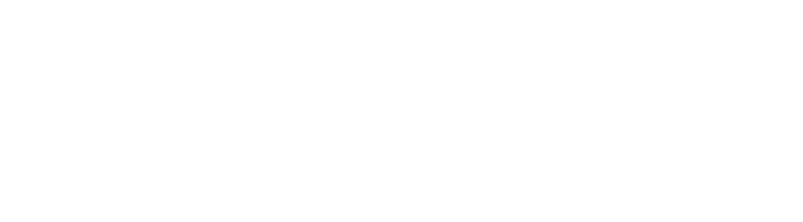
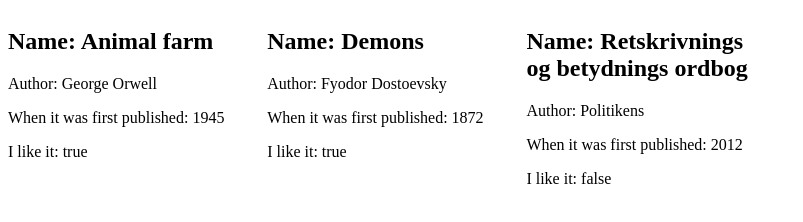
Before and after one commit to lelekaspb/hvsvs, a plain HTML site: page index.html in a window 1280 px wide. Shown: the whole page, without its empty margins (0-803 px from the left). Drawn offline with Linux system fonts and the light colour scheme.

Commit message:
practicing templates and objects

```diff
--- a/index.html
+++ b/index.html
@@ -3,7 +3,19 @@
   <head>
     <meta charset="UTF-8" />
     <meta name="viewport" content="width=device-width, initial-scale=1.0" />
-    <title>jbvksdjvbkst</title>
+    <link rel="stylesheet" href="style.css" />
+    <title>Template and Object</title>
   </head>
-  <body></body>
+  <body>
+    <main></main>
+    <template>
+      <article class="books">
+        <h1>Name: <span>name</span></h1>
+        <p class="author">Author: <span>author</span></p>
+        <p class="year">When it was first published: <span>year</span></p>
+        <p class="like">I like it: <span>true or false</span></p>
+      </article>
+    </template>
+    <script src="script.js"></script>
+  </body>
 </html>
--- /dev/null
+++ b/script.js
@@ -0,0 +1,61 @@
+const book = {
+  name: "Animal farm",
+  author: "George Orwell",
+  yearOfPublishing: "1945",
+  like: true,
+};
+
+const book2 = {
+  name: "Demons",
+  author: "Fyodor Dostoevsky",
+  yearOfPublishing: "1872",
+  like: true,
+};
+
+const book3 = {
+  name: "Retskrivnings og betydnings ordbog",
+  author: "Politikens",
+  yearOfPublishing: "2012",
+  like: false,
+};
+
+//grab the template
+const bookTemplate = document.querySelector("template").content;
+
+//clone it
+const copy = bookTemplate.cloneNode(true);
+const copy2 = bookTemplate.cloneNode(true);
+const copy3 = bookTemplate.cloneNode(true);
+
+//change some content
+/*<article class="books">
+    <h1>Name</h1>
+    <p class="author">Author</p>
+    <p class="year">When it was first published</p>
+    <p class="like">I like it</p>
+  </article>
+*/
+copy.querySelector("h1 > span").textContent = book.name;
+copy.querySelector(".author > span").textContent = book.author;
+copy.querySelector(".year > span").textContent = book.yearOfPublishing;
+copy.querySelector(".like > span").textContent = book.like;
+
+copy2.querySelector("h1 > span").textContent = book2.name;
+copy2.querySelector(".author > span").textContent = book2.author;
+copy2.querySelector(".year > span").textContent = book2.yearOfPublishing;
+copy2.querySelector(".like > span").textContent = book2.like;
+
+copy3.querySelector("h1 > span").textContent = book3.name;
+copy3.querySelector(".author > span").textContent = book3.author;
+copy3.querySelector(".year > span").textContent = book3.yearOfPublishing;
+copy3.querySelector(".like > span").textContent = book3.like;
+
+//find the parent element
+const daddy = document.querySelector("main");
+const daddy2 = document.querySelector("main");
+const daddy3 = document.querySelector("main");
+
+//append it
+daddy.appendChild(copy);
+daddy2.appendChild(copy2);
+daddy3.appendChild(copy3);
--- a/style.css
+++ b/style.css
@@ -0,0 +1,5 @@
+main {
+  display: grid;
+  grid-template-columns: repeat(auto-fill, minmax(200px, 1fr));
+  gap: 2rem;
+}
```
